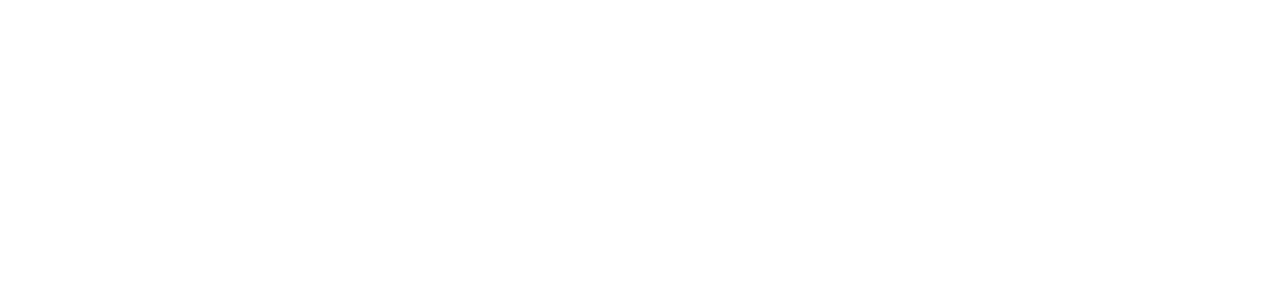
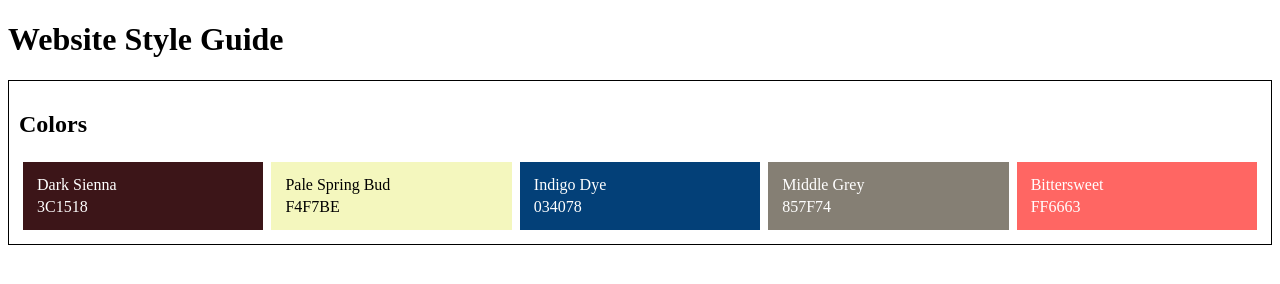
Before and after one commit to anthonytjohnson/website-design-system, a plain HTML site: page index.html in a window 1280 px wide. Drawn offline with Linux system fonts and the light colour scheme.

Commit message:
added colors section

```diff
--- a/index.html
+++ b/index.html
@@ -8,6 +8,33 @@
   <link rel="stylesheet" href="./styles.css">
 </head>
 <body>
+  <h1>Website Style Guide</h1>
+  <div class="colors">
+    <h2>Colors</h2>
+    <div class="color-list">
+      <ul id="color-1">
+        <li>Dark Sienna</li>
+        <li>3C1518</li>
+      </ul>
+      <ul id="color-2">
+        <li>Pale Spring Bud</li>
+        <li>F4F7BE</li>
+      </ul>
+      <ul id="color-3">
+        <li>Indigo Dye</li>
+        <li>034078</li>
+      </ul>
+      <ul id="color-4">
+        <li>Middle Grey</li>
+        <li>857F74</li>
+      </ul>
+      <ul id="color-5">
+        <li>Bittersweet</li>
+        <li>FF6663</li>
+      </ul>
+    </div>
+  </div>
+
 
 </body>
 </html>
--- a/styles.css
+++ b/styles.css
@@ -0,0 +1,43 @@
+.colors {
+  border: 1px solid black;
+  padding: 10px;
+}
+
+.color-list {
+  display: flex;
+}
+
+ul {
+  list-style-type: none;
+  margin: 4px;
+  padding: 10px;
+  color: white;
+  width: 20%;
+}
+
+li {
+  margin: 4px;
+}
+
+#color-1 {
+  background-color: #3C1518;
+}
+
+#color-2 {
+  background-color: #F4F7BE;
+  color: black;
+}
+
+#color-3 {
+  background-color: #034078;
+
+}
+
+#color-4 {
+  background-color: #857F74;
+
+}
+
+#color-5 {
+  background-color: #FF6663;
+}
```
